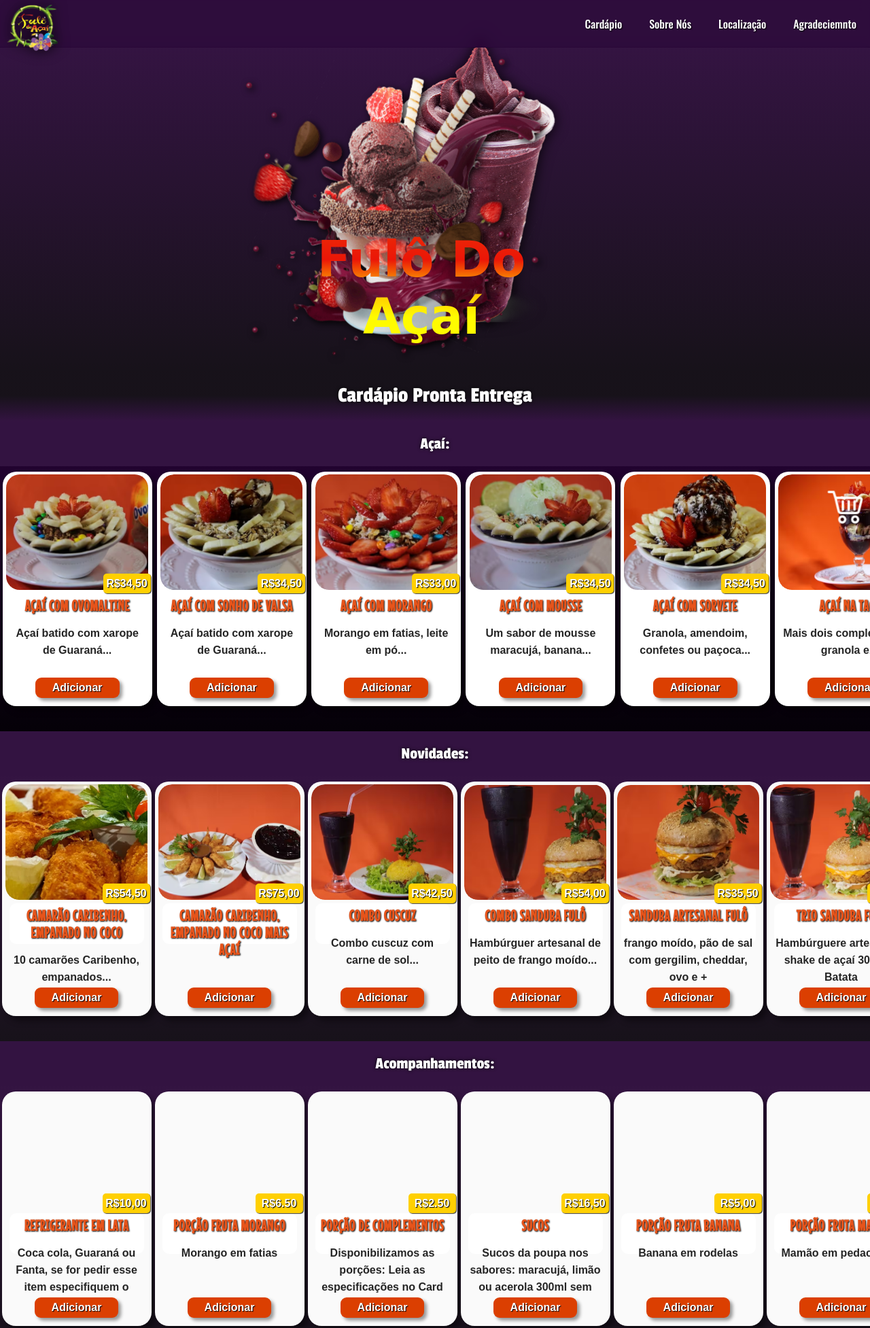
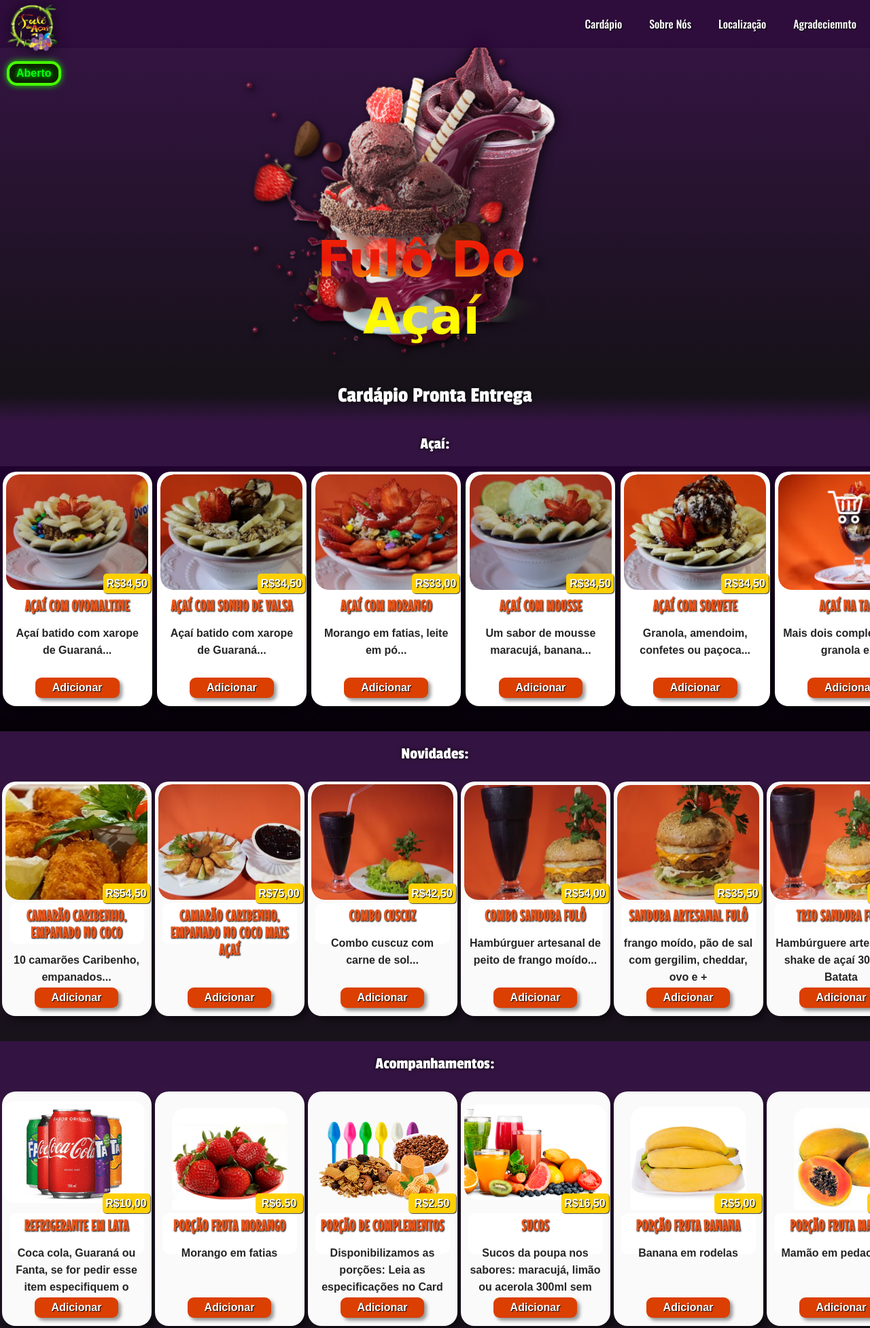
Before and after one commit to Axvand/Fulodoacai, a plain HTML site: page index.html in a window 1280 px wide. Shown: the top 1954 px of the page at 68% size. Drawn offline with nearby package versions, Linux system fonts and the light colour scheme; a web font is replaced by a local one.

Commit message:
commit construção
cardapio e letreiro

```diff
--- /dev/null
+++ b/Styles/letreiro.css
@@ -0,0 +1,16 @@
+.letreiro{
+    border: 4px solid rgb(72, 255, 0);
+    position: absolute;
+    top: 90px;
+    left: 10px;
+    color: rgb(6, 255, 18);
+    padding: 5px 10px;
+    border-radius: 15px;
+    box-shadow: 0px 0px 10px rgb(26, 226, 7);
+    text-shadow: 0px 0px 6px rgb(21, 255, 0);
+    font-family: Arial, Helvetica, sans-serif;
+    font-size: 1em;
+    background-color: rgb(10, 36, 0);
+    animation: fadeInLeft;
+    animation-duration: 3s;
+}
--- a/cardapio/cardapio.json
+++ b/cardapio/cardapio.json
@@ -171,7 +171,7 @@
             "prix":"10.00",
             "description":"Coca cola, Guaraná ou Fanta, se for pedir esse item especifiquem o sabor",
             "quantidade": 0,
-            "img":""
+            "img":"./cardapio/pratos/AcomPrato1.jpg"
 
         },
         {
@@ -180,7 +180,7 @@
             "prix": "6.50",
             "description":"Morango em fatias",
             "quantidade": 0,
-            "img":""
+            "img":"./cardapio/pratos/AcomPrato2.jpg"
 
         },
         {
@@ -189,7 +189,7 @@
             "prix": "2.50",
             "description":"Além dos complementos que já vão nos açaís, caso queiram mais a parte disponibilizamos as porções: granola, amendoim ou paçoca, caso solicitem esse item, especifiquem qual o complemento a mais, lembrando que é um por cada valor.",
             "quantidade": 0,
-            "img":""
+            "img":"./cardapio/pratos/AcomPrato3.webp"
 
         },
         {
@@ -198,7 +198,7 @@
             "prix": "16.50",
             "description":"Sucos da poupa nos sabores: maracujá, limão ou acerola 300ml ao pedir esse item especifiquem o sabor, eles não vão batido com açúcar",
             "quantidade": 0,
-            "img":""
+            "img":"./cardapio/pratos/AcomPrato4.jpg"
 
         }
         ,
@@ -208,7 +208,7 @@
             "prix": "5.00",
             "description":"Banana em rodelas",
             "quantidade": 0,
-            "img":""
+            "img":"./cardapio/pratos/AcomPrato5.webp"
 
         }
         ,
@@ -218,7 +218,7 @@
             "prix": "6.50",
             "description":"Mamão em pedacinhos",
             "quantidade": 0,
-            "img":"./pratos/prato6.png"
+            "img":"./cardapio/pratos/AcomPrato6.jfif"
 
         },
         {
@@ -227,7 +227,7 @@
             "prix": "6.50",
             "description":"Manga em pedacinhos",
             "quantidade": 0,
-            "img":""
+            "img":"./cardapio/pratos/AcomPrato7.jpg"
 
         },
         {
@@ -236,7 +236,7 @@
             "prix": "6.50",
             "description":"Abacaxi em pedacinhos",
             "quantidade": 0,
-            "img":""
+            "img":"./cardapio/pratos/AcomPrato8.jpeg"
 
         }
     ]
--- a/index.html
+++ b/index.html
@@ -13,6 +13,7 @@
     <link rel="stylesheet" href="./Styles/Apresentacao.css">
     <link rel="stylesheet" href="Styles/localizacao.css">
     <link rel="stylesheet" href="./Styles/footer.css">
+    <link rel="stylesheet" href="Styles/letreiro.css">
     <title>Fulô Do Açaí</title>
 </head>
 
@@ -90,6 +91,10 @@
 
 
     <header class="header">
+
+        <h2 class="letreiro">
+            Aberto
+        </h2>
 
         <div class="open&Close"></div>
 
@@ -415,8 +420,8 @@
                             <div class="precoBox">
                                 <p class="preco">R$10,00</p>
                             </div>
-                            <div class="BoximgCard">
-                                <img class="imgCard" height="170px" src="" alt="">
+                            <div class="BoximgCard" style="margin-right: 10px;">
+                                <img class="imgCard" height="150px" src="cardapio/pratos/AcomPrato1.jpg" style="margin-right: 10px;" alt="">
                             </div>
                             <div class="boxDescription">
                                 <p class="titleCard">REFRIGERANTE EM LATA</p>
@@ -434,7 +439,7 @@
                             <p class="preco">R$6.50</p>
                         </div>
                         <div class="BoximgCard">
-                            <img class="imgCard" height="170px" src="" alt="">
+                            <img class="imgCard" height="170px"  style="margin-left: 20px;  margin-top: 40px;" src="cardapio/pratos/AcomPrato2.jpg" alt="">
                         </div>
                         <div class="boxDescription">
                             <p class="titleCard">PORÇÃO FRUTA MORANGO</p>
@@ -449,7 +454,7 @@
                             <p class="preco">R$2.50</p>
                         </div>
                         <div class="BoximgCard">
-                            <img class="imgCard" height="170px" src="" alt="">
+                            <img class="imgCard" height="180px" style="margin-top: 40px;" src="cardapio/pratos/AcomPrato3.webp" alt="">
                         </div>
                         <div class="boxDescription">
                             <p class="titleCard">PORÇÃO DE COMPLEMENTOS</p>
@@ -466,7 +471,7 @@
                             <p class="preco">R$16,50</p>
                         </div>
                         <div class="BoximgCard">
-                            <img class="imgCard" height="170px" src="" alt="">
+                            <img class="imgCard" height="140px" src="cardapio/pratos/AcomPrato4.jpg" alt="">
                         </div>
                         <div class="boxDescription">
                             <p class="titleCard">SUCOS</p>
@@ -481,7 +486,7 @@
                             <p class="preco">R$5,00</p>
                         </div>
                         <div class="BoximgCard">
-                            <img class="imgCard" height="170px" src="" alt="">
+                            <img class="imgCard" height="170px" style="margin-left:20px; margin-top: 35px;"  src="cardapio/pratos/AcomPrato5.webp" alt="">
                         </div>
                         <div class="boxDescription">
                             <p class="titleCard">PORÇÃO FRUTA BANANA</p>
@@ -496,7 +501,7 @@
                             <p class="preco">R$6,50</p>
                         </div>
                         <div class="BoximgCard">
-                            <img class="imgCard" height="170px" src="" alt="">
+                            <img class="imgCard" height="170px" style="margin-left:35px; margin-top: 40px;" src="cardapio/pratos/AcomPrato6.jfif" alt="">
                         </div>
                         <div class="boxDescription">
                             <p class="titleCard">PORÇÃO FRUTA MAMÃO</p>
@@ -511,7 +516,7 @@
                             <p class="preco">R$6,50</p>
                         </div>
                         <div class="BoximgCard">
-                            <img class="imgCard" height="170px" src="" alt="">
+                            <img class="imgCard" height="120px" style="margin-left:25px; margin-top: 30px;" src="cardapio/pratos/AcomPrato7.jpg" alt="">
                         </div>
                         <div class="boxDescription">
                             <p class="titleCard">PORÇÃO FRUTA MAMGA</p>
@@ -526,7 +531,7 @@
                             <p class="preco">R$6,50</p>
                         </div>
                         <div class="BoximgCard">
-                            <img class="imgCard" height="170px" src="" alt="">
+                            <img class="imgCard" style="margin-left:25px;" height="180px" src="cardapio/pratos/AcomPrato8.jpeg" alt="">
                         </div>
                         <div class="boxDescription">
                             <p class="titleCard">PORÇÃO FRUTA ABACAXÍ</p>
```
Also changed, not shown: mainJs/main.js (+10 -0 lines), cardapio/pratos/AcomPrato1.jpg (added), cardapio/pratos/AcomPrato2.jpg (added), cardapio/pratos/AcomPrato3.webp (added), cardapio/pratos/AcomPrato4.jpg (added), cardapio/pratos/AcomPrato5.webp (added), cardapio/pratos/AcomPrato6.jfif (added), cardapio/pratos/AcomPrato7.jpg (added), cardapio/pratos/AcomPrato8.jpeg (added).
